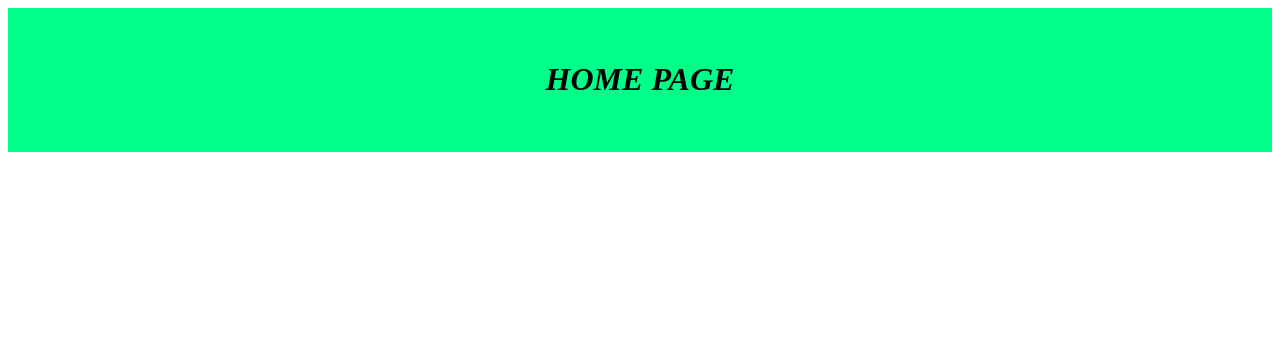
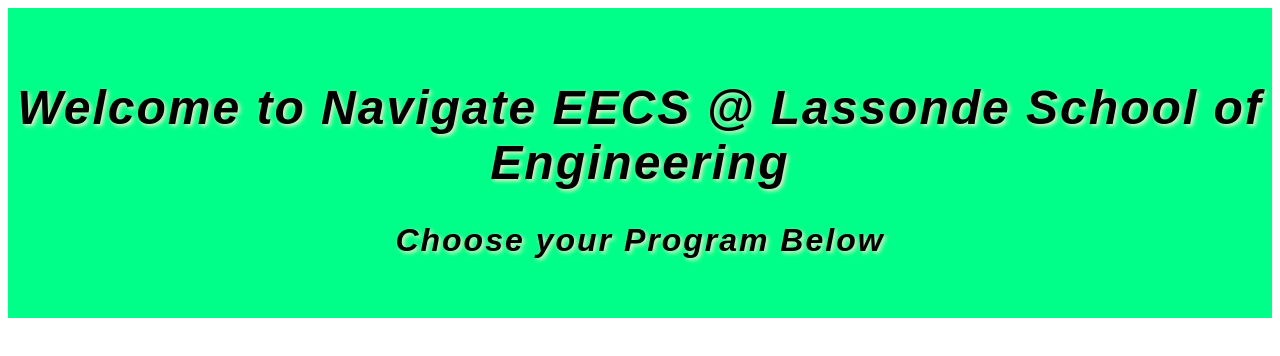
Before and after one commit to dakshp13/Navigate-EECS-Lassonde, a React (Vite) app in the folder react-folder/: page / in a window 1280 px wide. Shown: the top 356 px of the page. Built offline with nearby package versions, Linux system fonts and the light colour scheme.

Commit message:
Home Page Updates

```diff
--- a/react-folder/src/css/Home.css
+++ b/react-folder/src/css/Home.css
@@ -10,4 +10,19 @@
   color: black;
   text-align: center;
   font-style: italic;
+  font-family: sans-serif;
+  letter-spacing: 2px;
+  text-shadow: 2px 2px 4px blanchedalmond;
+  font-size: 3rem;
+  margin-top: 40px;
 }
+
+h2 {
+color: black;
+  text-align: center;
+  font-style: italic;
+  font-family: sans-serif;
+  letter-spacing: 2px;
+  text-shadow: 2px 2px 4px blanchedalmond;
+  font-size: 2rem;
+}
--- a/react-folder/src/pages/Home.jsx
+++ b/react-folder/src/pages/Home.jsx
@@ -4,7 +4,8 @@
 function Home() {
     return (
         <div className="home">
-         <h1>HOME PAGE</h1>
+         <h1>Welcome to Navigate EECS @ Lassonde School of Engineering</h1>
+         <h2>Choose your Program Below</h2>
         </div>
     )
 }
```
